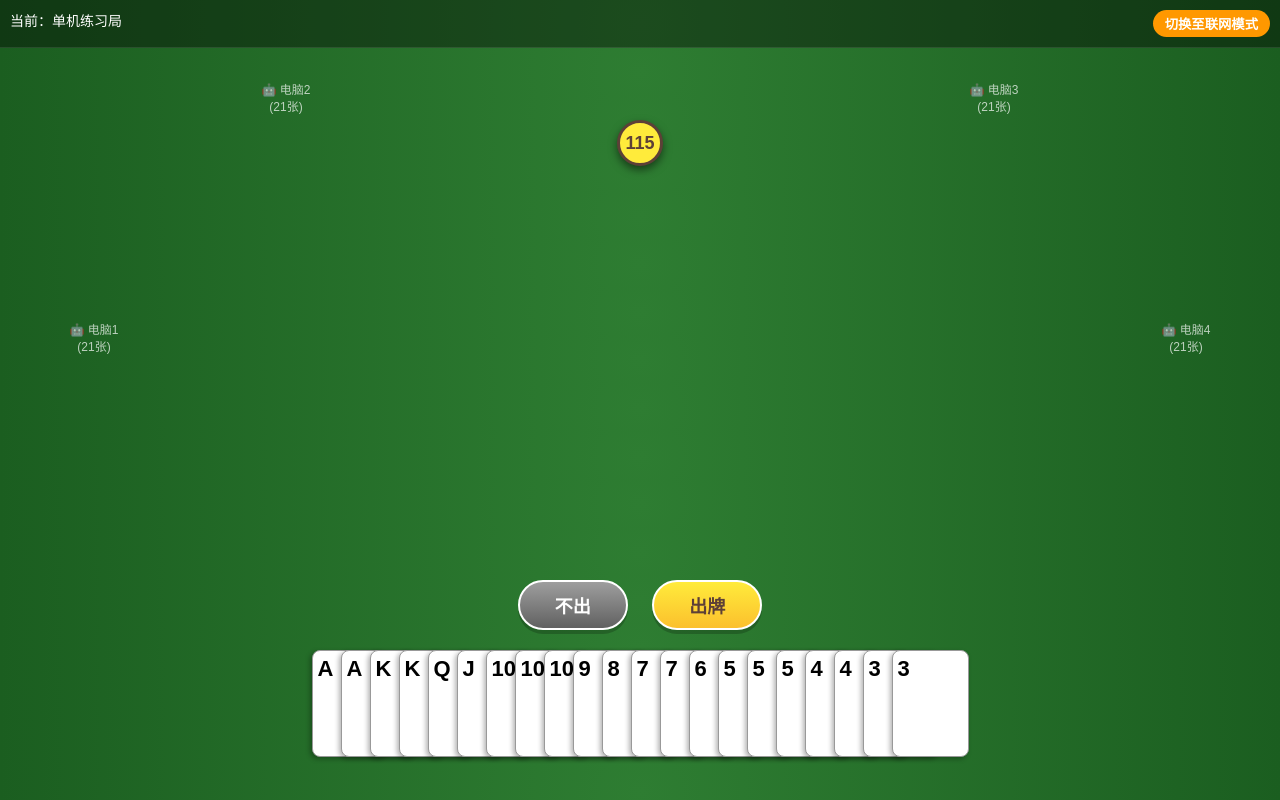
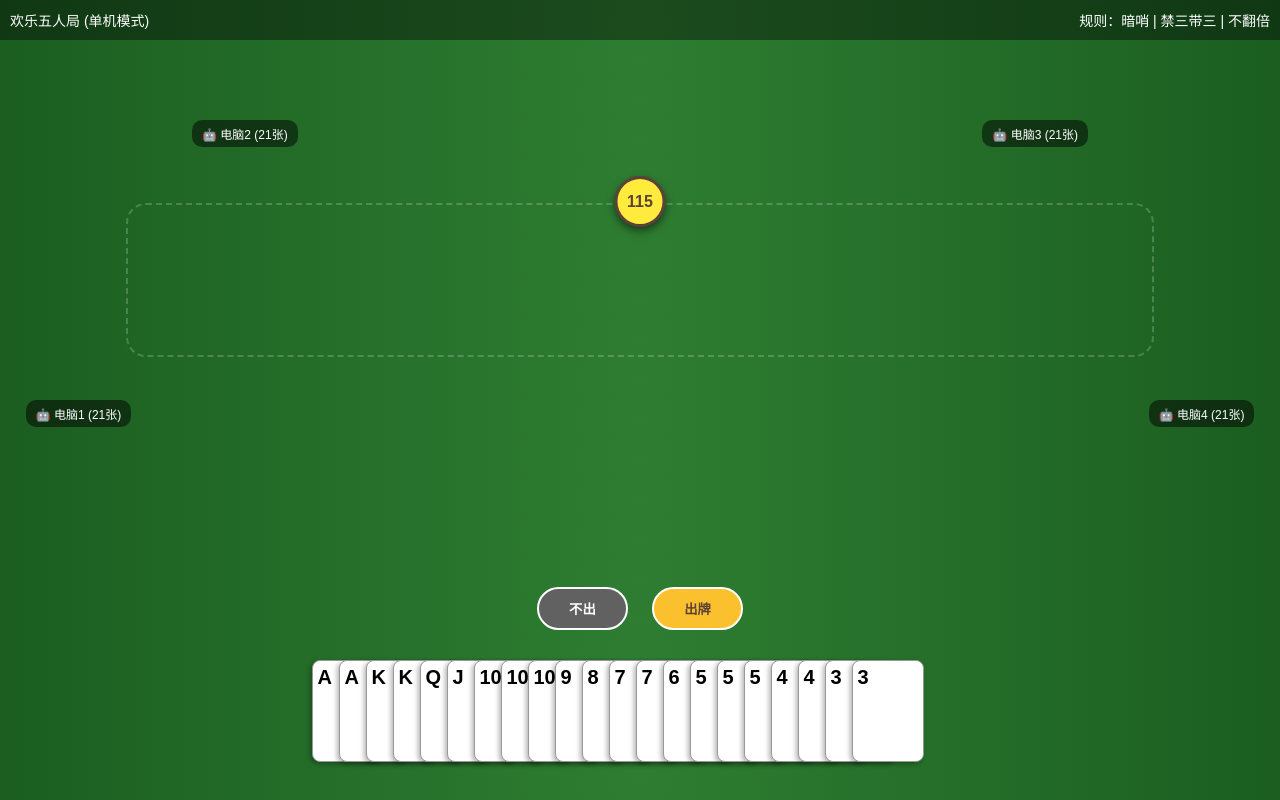
Before and after one commit to 2295821672-commits/doudizhu, a website: page index.html in a window 1280 px wide. Drawn offline with nearby package versions, Linux system fonts and the light colour scheme.

Commit message:
Update index.html

```diff
--- a/index.html
+++ b/index.html
@@ -3,62 +3,51 @@
 <head>
     <meta charset="UTF-8">
     <meta name="viewport" content="width=device-width, initial-scale=1.0, maximum-scale=1.0, user-scalable=no">
-    <title>欢乐五人暗哨-全能版</title>
+    <title>欢乐五人暗哨-终极版</title>
     <style>
-        /* 经典欢乐斗地主视觉 */
-        body {
-            background: radial-gradient(circle, #2e7d32 0%, #1b5e20 100%);
-            color: white; margin: 0; font-family: "Microsoft YaHei", sans-serif; overflow: hidden;
+        body { background: radial-gradient(circle, #2e7d32 0%, #1b5e20 100%); color: white; margin: 0; font-family: sans-serif; overflow: hidden; }
+        .status-bar { background: rgba(0,0,0,0.4); padding: 10px; font-size: 14px; display: flex; justify-content: space-between; }
+
+        /* 桌面中心出牌区 */
+        #table-center {
+            position: absolute; top: 35%; left: 50%; transform: translate(-50%, -50%);
+            width: 80%; height: 150px; display: flex; justify-content: center; align-items: center;
+            border: 2px dashed rgba(255,255,255,0.2); border-radius: 20px;
         }
-        .status-bar { background: rgba(0,0,0,0.4); padding: 10px; font-size: 14px; display: flex; justify-content: space-between; border-bottom: 1px solid rgba(255,255,255,0.1); }
-
-        /* 模式切换器 */
-        .mode-btn { background: #ff9800; border: none; color: white; padding: 4px 12px; border-radius: 15px; font-weight: bold; cursor: pointer; }
 
         /* 闹钟计时器 */
-        #timer-box {
-            position: absolute; top: 15%; left: 50%; transform: translateX(-50%);
-            background: #ffeb3b; border: 3px solid #5d4037; border-radius: 50%;
-            width: 40px; height: 40px; line-height: 40px; text-align: center;
-            color: #5d4037; font-weight: bold; font-size: 18px; box-shadow: 0 4px 8px rgba(0,0,0,0.5);
-        }
+        #timer-box { position: absolute; top: 22%; left: 50%; transform: translateX(-50%); background: #ffeb3b; border: 3px solid #5d4037; border-radius: 50%; width: 45px; height: 45px; line-height: 45px; text-align: center; color: #5d4037; font-weight: bold; box-shadow: 0 4px 8px rgba(0,0,0,0.5); }
 
-        /* 电脑玩家占位（模拟四人） */
-        .robot-player { position: absolute; color: rgba(255,255,255,0.7); font-size: 12px; width: 60px; text-align: center; }
-        .robot-1 { top: 40%; left: 5%; } .robot-2 { top: 10%; left: 20%; }
-        .robot-3 { top: 10%; right: 20%; } .robot-4 { top: 40%; right: 5%; }
+        /* 电脑玩家标签 */
+        .robot-label { position: absolute; background: rgba(0,0,0,0.5); padding: 5px 10px; border-radius: 10px; font-size: 12px; }
+        .r1 { top: 50%; left: 2%; } .r2 { top: 15%; left: 15%; } .r3 { top: 15%; right: 15%; } .r4 { top: 50%; right: 2%; }
 
-        /* 操作区 */
-        .controls { position: fixed; bottom: 170px; width: 100%; text-align: center; }
-        .btn { padding: 10px 35px; border-radius: 25px; border: 2px solid #fff; font-weight: bold; font-size: 18px; margin: 0 10px; box-shadow: 0 4px 0 rgba(0,0,0,0.2); transition: 0.1s; }
-        .btn-pass { background: linear-gradient(to bottom, #9e9e9e, #616161); color: white; }
-        .btn-play { background: linear-gradient(to bottom, #ffeb3b, #fbc02d); color: #5d4037; }
-        .btn:active { transform: translateY(2px); box-shadow: none; }
+        /* 按钮与手牌 */
+        .controls { position: fixed; bottom: 170px; width: 100%; text-align: center; z-index: 100; }
+        .btn { padding: 10px 30px; border-radius: 25px; border: 2px solid #fff; font-weight: bold; margin: 0 10px; cursor: pointer; }
+        .btn-play { background: #fbc02d; color: #5d4037; } .btn-pass { background: #616161; color: white; }
 
-        /* 紧凑手牌排布 */
-        .hand-area { display: flex; justify-content: center; position: fixed; bottom: 20px; width: 100%; height: 130px; }
-        .card {
-            width: 65px; height: 95px; background: white; border-radius: 8px;
-            color: black; margin-left: -48px; border: 1px solid #999;
-            position: relative; transition: 0.2s; box-shadow: -2px 2px 5px rgba(0,0,0,0.3);
-            display: flex; flex-direction: column; padding: 5px; cursor: pointer;
-        }
-        .card:first-child { margin-left: 0; }
-        .card.selected { transform: translateY(-30px); border: 2px solid #ff9800; }
-        .rank { font-size: 22px; font-weight: bold; }
+        .hand-area { display: flex; justify-content: center; position: fixed; bottom: 20px; width: 100%; height: 120px; }
+        .card { width: 60px; height: 90px; background: white; border-radius: 8px; color: black; margin-left: -45px; border: 1px solid #999; box-shadow: -2px 2px 5px rgba(0,0,0,0.3); padding: 5px; cursor: pointer; transition: 0.1s; }
+        .card.selected { transform: translateY(-25px); border: 2px solid #ff9800; }
+        .rank { font-size: 20px; font-weight: bold; }
+
+        /* 出到桌面上的牌 */
+        .played-card { width: 50px; height: 75px; background: #eee; border-radius: 5px; color: black; margin: 0 5px; border: 1px solid #ccc; text-align: center; line-height: 75px; font-weight: bold; }
     </style>
 </head>
 <body>
     <div class="status-bar">
-        <span id="status">正在进入游戏...</span>
-        <button class="mode-btn" id="mode-toggle" onclick="toggleMode()">切换至联网模式</button>
+        <span id="status">欢乐五人局 (单机模式)</span>
+        <span>规则：暗哨 | 禁三带三 | 不翻倍</span>
     </div>
 
-    <div class="robot-player robot-1">🤖 电脑1<br>(21张)</div>
-    <div class="robot-player robot-2">🤖 电脑2<br>(21张)</div>
-    <div class="robot-player robot-3">🤖 电脑3<br>(21张)</div>
-    <div class="robot-player robot-4">🤖 电脑4<br>(21张)</div>
+    <div class="robot-label r1" id="robot1-txt">🤖 电脑1 (21张)</div>
+    <div class="robot-label r2" id="robot2-txt">🤖 电脑2 (21张)</div>
+    <div class="robot-label r3" id="robot3-txt">🤖 电脑3 (21张)</div>
+    <div class="robot-label r4" id="robot4-txt">🤖 电脑4 (21张)</div>
 
+    <div id="table-center"></div>
     <div id="timer-box">120</div>
 
     <div class="controls">
@@ -68,19 +57,12 @@
 
     <div class="hand-area" id="player-hand"></div>
 
-    <script src="https://cdn.socket.io/4.7.2/socket.io.min.js"></script>
     <script>
-        let isOnline = false;
         let myHand = [];
+        let currentTableCards = []; // 桌面上的牌
         let timeLeft = 120;
-        let socket = null;
 
-        // --- 单机版逻辑：自动陪玩 ---
         function startOfflineGame() {
-            isOnline = false;
-            document.getElementById('status').innerText = "当前：单机练习局";
-            document.getElementById('mode-toggle').innerText = "切换至联网模式";
-
             let deck = [];
             const ranks = [3,4,5,6,7,8,9,10,11,12,13,14,15,16,17];
             for(let i=0; i<2; i++) ranks.forEach(r => {
@@ -88,41 +70,18 @@
                 else deck.push({rank: r, suit: 0});
             });
             deck.sort(() => Math.random() - 0.5);
-
             myHand = deck.slice(0, 21).sort((a,b) => b.rank - a.rank);
-            renderCards();
-            alert("单机局开始！你是明地主，其他4位电脑是你的对手（包含一名隐藏暗哨）。");
+            renderHand();
         }
 
-        // --- 联网版逻辑 ---
-        function startOnlineGame() {
-            isOnline = true;
-            document.getElementById('status').innerText = "正在寻找在线牌友...";
-            document.getElementById('mode-toggle').innerText = "切回单机";
-
-            // 记得换成你自己的 Zeabur 地址
-            socket = io('https://my-doudizhu.zeabur.app');
-            socket.on('deal', data => {
-                myHand = data.hand.sort((a,b) => b.rank - a.rank);
-                renderCards();
-                timeLeft = 120;
-            });
-            socket.on('server_msg', m => document.getElementById('status').innerText = m);
-        }
-
-        function toggleMode() {
-            if(isOnline) location.reload();
-            else startOnlineGame();
-        }
-
-        function renderCards() {
+        function renderHand() {
             const container = document.getElementById('player-hand');
             container.innerHTML = '';
-            myHand.forEach(card => {
+            myHand.forEach((card, idx) => {
                 const div = document.createElement('div');
-                div.className = 'card';
+                div.className = 'card' + (card.selected ? ' selected' : '');
                 div.innerHTML = `<span class="rank">${getRankName(card.rank)}</span>`;
-                div.onclick = () => div.classList.toggle('selected');
+                div.onclick = () => { card.selected = !card.selected; renderHand(); };
                 container.appendChild(div);
             });
         }
@@ -132,32 +91,55 @@
             return names[r] || r;
         }
 
-        function handlePass() {
+        // --- 核心：AI 出牌循环 ---
+        async function runAILoop() {
+            document.querySelector('.controls').style.display = 'none'; // 轮到AI，隐藏你的按钮
+            for (let i = 1; i <= 4; i++) {
+                document.getElementById('status').innerText = `电脑 ${i} 正在思考...`;
+                await new Promise(r => setTimeout(r, 1200)); // 模拟思考1.2秒
+
+                // 模拟AI出牌逻辑（简单展示）
+                const randomAction = Math.random() > 0.3 ? 'play' : 'pass';
+                if(randomAction === 'play') {
+                    showTableCards([{rank: Math.floor(Math.random()*13)+3}]); // 随机出一张
+                    document.getElementById(`robot${i}-txt`).innerText = `🤖 电脑${i} (出牌)`;
+                } else {
+                    document.getElementById(`robot${i}-txt`).innerText = `🤖 电脑${i} (不要)`;
+                }
+            }
+            document.getElementById('status').innerText = "轮到你了！";
+            document.querySelector('.controls').style.display = 'block';
             timeLeft = 120;
-            if(!isOnline) {
-                const aiQuotes = ["电脑1：管不上！", "电脑2：过！", "电脑3：要不起。", "电脑4：我也过。"];
-                alert(aiQuotes[Math.floor(Math.random()*4)]);
-            }
+        }
+
+        function showTableCards(cards) {
+            const center = document.getElementById('table-center');
+            center.innerHTML = '';
+            cards.forEach(c => {
+                const div = document.createElement('div');
+                div.className = 'played-card';
+                div.innerText = getRankName(c.rank);
+                center.appendChild(div);
+            });
         }
 
         function handlePlay() {
-            const selected = document.querySelectorAll('.card.selected');
-            if(selected.length === 0) return alert("请先选牌！");
-            alert("出牌成功！严格遵循传统规则，不翻倍，三带三禁止出。");
-            // 逻辑：如果是单机，这里可以写出牌后的手牌扣除
+            const selectedCards = myHand.filter(c => c.selected);
+            if(selectedCards.length === 0) return;
+
+            showTableCards(selectedCards);
+            myHand = myHand.filter(c => !c.selected);
+            renderHand();
+            runAILoop();
         }
 
-        // 默认初始化
+        function handlePass() {
+            document.getElementById('table-center').innerHTML = '<span style="color:#aaa">你选择了不出</span>';
+            runAILoop();
+        }
+
         startOfflineGame();
-
-        // 全局计时
-        setInterval(() => {
-            if(timeLeft > 0) {
-                timeLeft--;
-                document.getElementById('timer-box').innerText = timeLeft;
-                if(timeLeft === 0) handlePass();
-            }
-        }, 1000);
+        setInterval(() => { if(timeLeft > 0) { timeLeft--; document.getElementById('timer-box').innerText = timeLeft; } }, 1000);
     </script>
 </body>
 </html>
```
